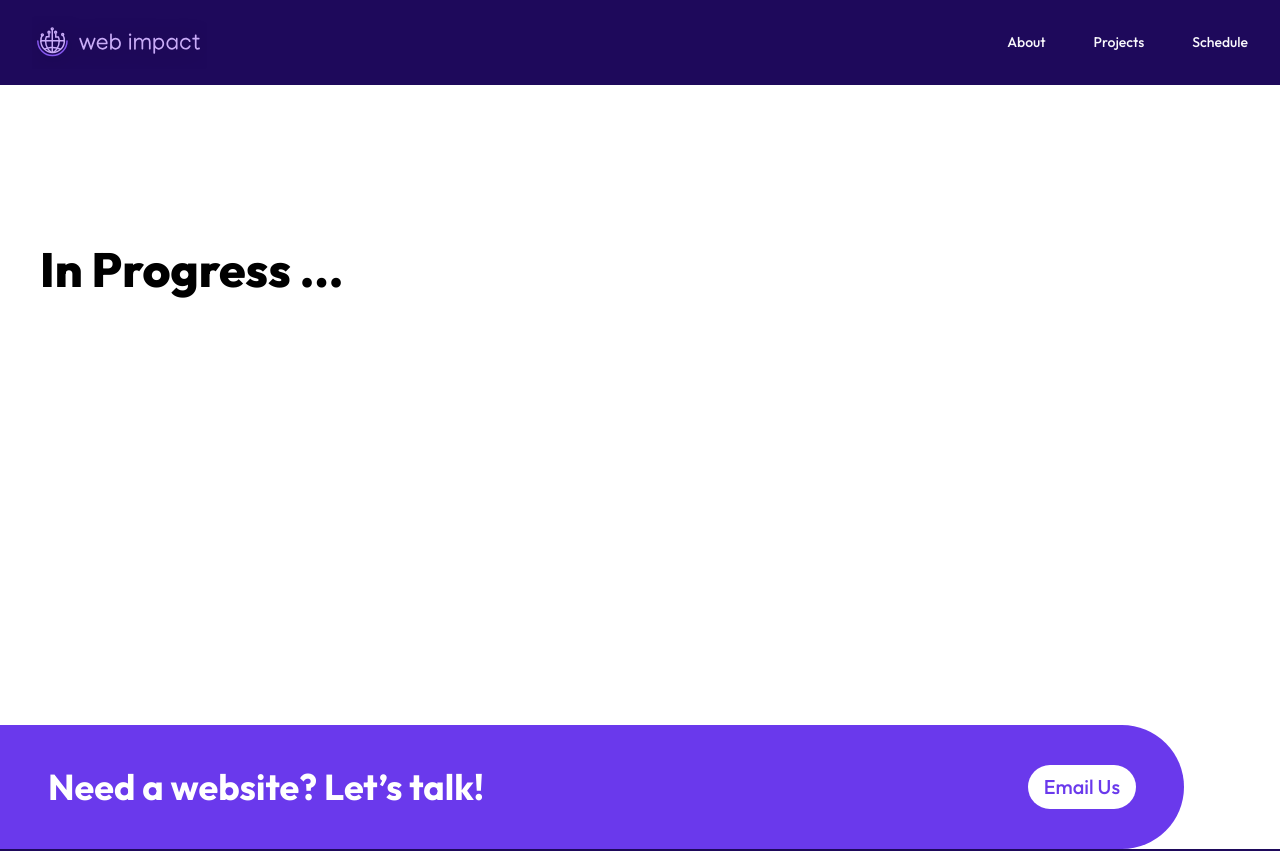
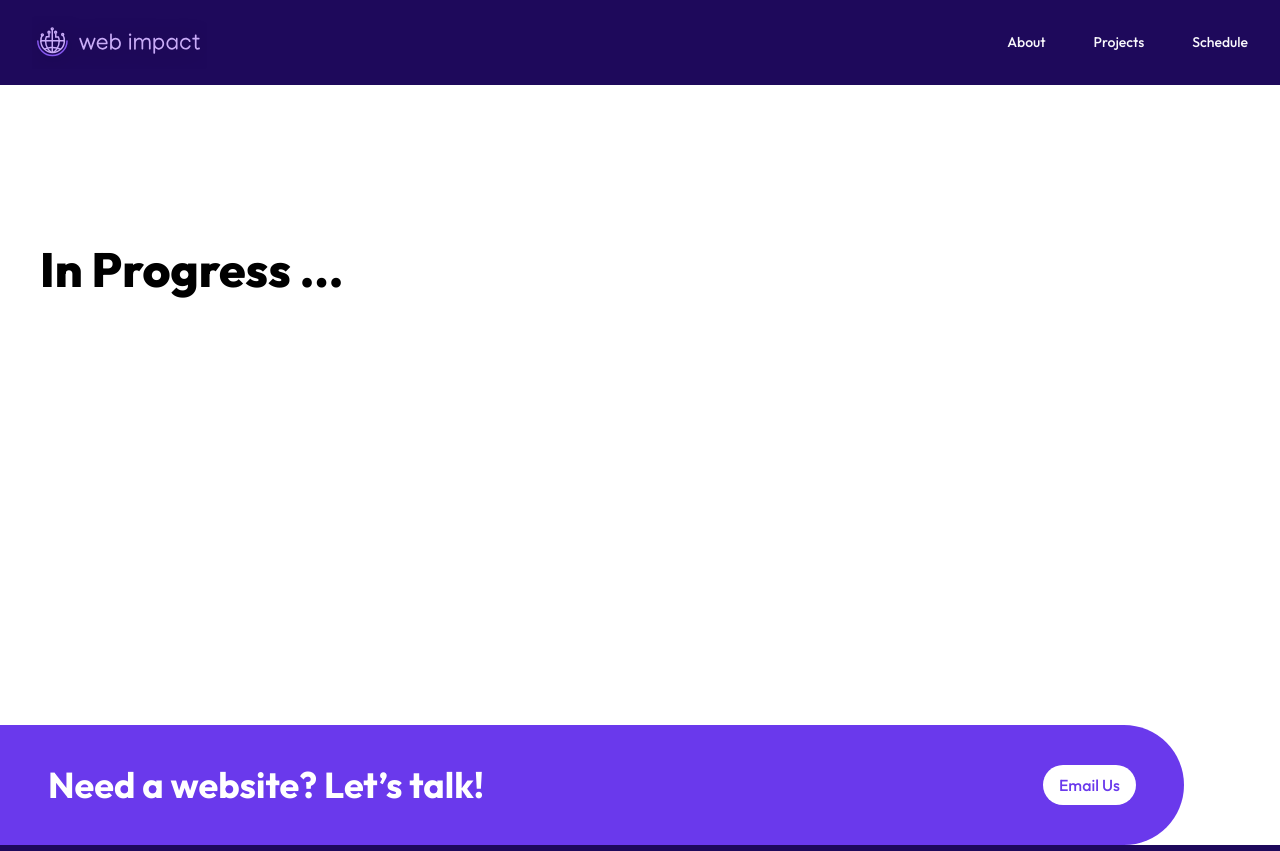
Before and after one commit to webimpactuw/club-website, a Next.js app: page /schedule in a window 1280 px wide. Shown: the top 851 px of the page. Built offline with nearby package versions, Linux system fonts and the light colour scheme.

Commit message:
simplify sizing constraints

```diff
--- a/app/components/Banner.js
+++ b/app/components/Banner.js
@@ -7,7 +7,7 @@ export default function Banner({ className }) {
   const pathname = usePathname();
   if (!pathname.includes("/studio")) {
     return (
-      <div className="max-w-[1680px] pr-8 md:pr-24 2xl:pr-72 mx-auto">
+      <div className="pr-8 md:pr-24 2xl:pr-72 mx-auto">
         <div
           className={`bg-secondary text-white px-4 sm:px-8 md:px-12 py-2 sm:py-6 md:py-10 ${className || ""} w-full rounded-r-full`}
         >
@@ -15,8 +15,11 @@ export default function Banner({ className }) {
             <h1 className="text-white text-32 sm:text-2xl md:text-4xl font-bold">
               Need a website? Let’s talk!
             </h1>
-            <Button href="mailto:webimpactuw@gmail.com" className="bg-white transition-colors">
-              <p className="text-secondary text-xl">Email Us</p>
+            <Button
+              href="mailto:webimpactuw@gmail.com"
+              className="bg-white transition-colors"
+            >
+              <p className="text-secondary">Email Us</p>
             </Button>
           </div>
         </div>
--- a/app/components/Footer.js
+++ b/app/components/Footer.js
@@ -31,7 +31,7 @@ export default function Footer() {
   if (!pathname.includes("/studio")) {
     return (
       <footer className="bg-darkPurple px-8 md:px-20 py-4">
-        <div className="flex flex-col sm:flex-row justify-between items-center gap-4 max-w-screen-2xl mx-auto">
+        <div className="flex flex-col sm:flex-row justify-between items-center gap-4 mx-auto">
           <div className="flex flex-col items-center sm:items-left justify-center">
             <Image
               src="/logo_main.svg"
--- a/app/components/Navbar.js
+++ b/app/components/Navbar.js
@@ -24,7 +24,7 @@ export default function Navbar() {
   if (!pathname.includes("/studio")) {
     return (
       <nav className="md:sticky top-0 bg-darkPurple text-lightText z-10">
-        <div className="max-w-screen-2xl flex flex-col sm:flex-row gap-4 sm:gap-0 p-4 mx-auto md:px-8 items-center justify-between">
+        <div className="flex flex-col sm:flex-row gap-4 sm:gap-0 p-4 mx-auto md:px-8 items-center justify-between">
           <Link href="/" className="font-medium text-lg md:hover:underline">
             <Image
               src="/logo_main.svg"
--- a/app/components/ProjectCard.js
+++ b/app/components/ProjectCard.js
@@ -20,7 +20,9 @@ export default function ProjectCard({ project }) {
           <h2 className="line-clamp-1 text-lg font-semibold">
             {project.title}
           </h2>
-          <p className="w-fit px-2 h-8 text-sm bg-lightpurple leading-8">MINORITY OWNED</p>
+          <p className="w-fit px-2 h-8 text-sm bg-lightpurple leading-8">
+            MINORITY OWNED
+          </p>
         </div>
         <div className="flex h-full justify-start md:justify-end md:w-2/3">
           <p className="my-auto line-clamp-2 text-md text-primary-600">
--- a/app/globals.css
+++ b/app/globals.css
@@ -3,7 +3,7 @@
 @tailwind utilities;
 
 html {
-  background-color: #1E095B;
+  background-color: #1e095b;
 }
 
 body {
--- a/app/page.js
+++ b/app/page.js
@@ -51,7 +51,7 @@ export default function Home() {
     <div>
       {/* Header */}
       <header className="bg-darkPurple flex items-center justify-center">
-        <div className="flex flex-col md:flex-row gap-8 w-screen max-w-screen-2xl py-40 px-10 bg-home">
+        <div className="flex flex-col md:flex-row gap-8 w-screen py-40 px-10 bg-home">
           <h1 className="text-white text-5xl text-center md:text-start font-extrabold">
             Designing, Developing, and{" "}
             <span className="text-primary">Impacting</span> our Communities
@@ -75,7 +75,7 @@ export default function Home() {
         <h2 className="text-5xl font-extrabold mb-10">What We Do</h2>
 
         <div className="flex flex-col md:flex-row justify-center items-center gap-8 md:gap-0">
-          <div className="flex flex-col gap-4 items-center max-w-xl text-center">
+          <div className="flex flex-col gap-4 items-center text-center">
             <Image
               src="/teaching.svg"
               alt="What We Do"
@@ -98,7 +98,7 @@ export default function Home() {
 
           <div className="h-0 md:h-64 border-l border-gray-300 mx-10"></div>
 
-          <div className="flex flex-col gap-4 items-center max-w-xl text-center">
+          <div className="flex flex-col gap-4 items-center text-center">
             <Image
               src="/community.svg"
               alt="What We Do"
--- a/app/projects/[project]/page.js
+++ b/app/projects/[project]/page.js
@@ -8,8 +8,11 @@ export default async function Project({ params }) {
 
   return (
     <>
-      <div className="relative flex flex-col max-w-screen-2xl gap-6 md:gap-12 p-6 md:px-20 mx-auto">
-        <a href="/projects" className="flex items-center h-8 md:h-10 w-min md:w-auto cursor-pointer hover:underline md:absolute md:left-8">
+      <div className="relative flex flex-col gap-6 md:gap-12 p-6 md:pt-12 md:px-20 mx-auto">
+        <a
+          href="/projects"
+          className="flex items-center h-8 md:h-10 w-min md:w-auto cursor-pointer hover:underline md:absolute md:left-8"
+        >
           <Image
             src="/chevron-left.svg"
             width={12}
--- a/app/projects/page.js
+++ b/app/projects/page.js
@@ -7,7 +7,7 @@ export default async function Projects() {
 
   return (
     <>
-      <div className="flex flex-col gap-8 md:gap-12 p-8 md:p-12 lg:p-20 max-w-7xl mx-auto">
+      <div className="flex flex-col gap-8 md:gap-12 p-8 md:p-12 lg:p-20 mx-auto">
         <div className="flex flex-col gap-4 md:w-2/3 lg:w-1/2">
           <p className="text-4xl font-bold">Explore Our Work</p>
           <p className="text-lg">
@@ -52,11 +52,13 @@ export default async function Projects() {
         </div>
 
         <div className="h-auto mb-4 px-0 md:px-12 lg:px-0 grid grid-cols-1 lg:grid-cols-2 gap-8">
-          {projects.sort((a, b) => a.title.localeCompare(b.title)).map((project) => (
-            <ProjectCard key={project.slug} project={project}>
-              <p>{project.image}</p>
-            </ProjectCard>
-          ))}
+          {projects
+            .sort((a, b) => a.title.localeCompare(b.title))
+            .map((project) => (
+              <ProjectCard key={project.slug} project={project}>
+                <p>{project.image}</p>
+              </ProjectCard>
+            ))}
         </div>
       </div>
     </>
--- a/app/schedule/page.js
+++ b/app/schedule/page.js
@@ -16,7 +16,7 @@
 //   const weeks = await getWeeks();
 
 //   return (
-//     <div className="max-w-screen-2xl p-4 sm:p-8 md:p-12 mx-auto">
+//     <div className="p-4 sm:p-8 md:p-12 mx-auto">
 //       {/* TODO: Make page header configurable via Sanity */}
 //       <PageHeader displayText="Fall Workshop Schedule" />
 //       {/* Topic Categories */}
```
